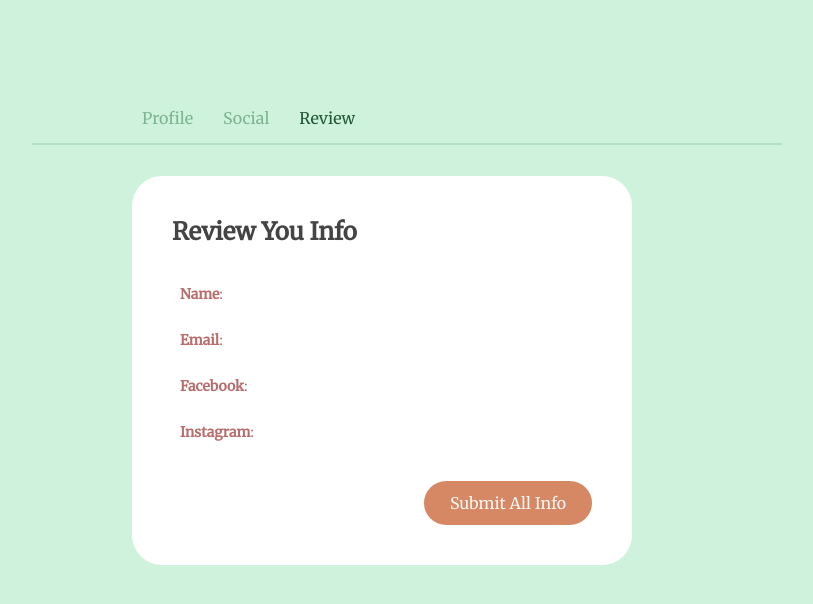
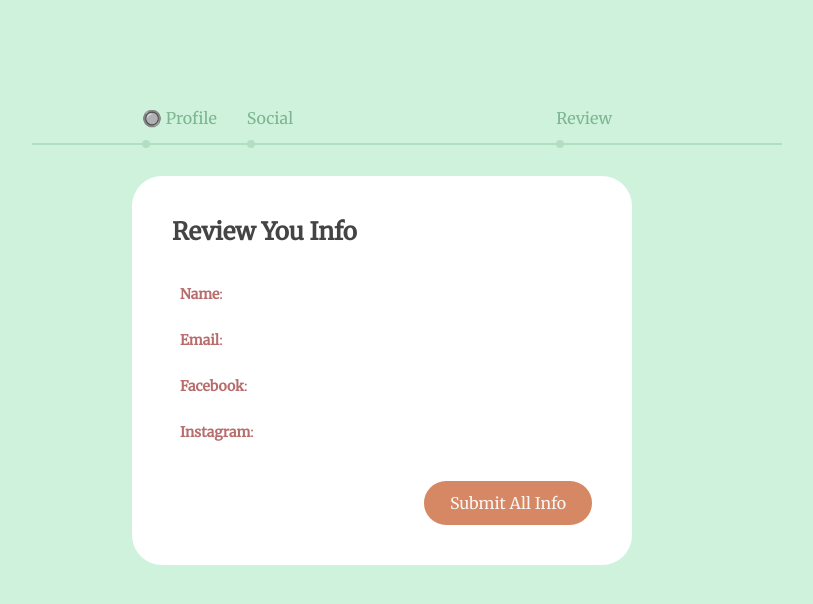
Before and after one commit to dev-Danialw/react-multiStep-form, a React (Vite) app: page /review in a window 1280 px wide. Shown: the top 604 px of the page, without its empty margins (258-1071 px from the left). Built offline with nearby package versions, Linux system fonts and the light colour scheme.

Commit message:
route protection for unfilled forms

```diff
--- a/src/components/signupForm/StepLinks.jsx
+++ b/src/components/signupForm/StepLinks.jsx
@@ -1,16 +1,42 @@
 import React from "react";
 import { NavLink } from "react-router-dom";
+import { useSignupForm } from "../../context/SignupFormContext";
+
+export const isEmpty = (obj) => {
+  return Object.keys(obj).length === 0;
+};
 
 const StepLinks = () => {
+  const { profile, social } = useSignupForm();
+
+  const isProfileDone = !isEmpty(profile);
+  const isSocialDone = !isEmpty(social);
+
   return (
     <div className="step-links">
       <NavLink to="/" exact="true">
-        Profile
+        {isProfileDone ? "✅" : "🔘"} Profile <span />
       </NavLink>
 
-      <NavLink to="/social">Social</NavLink>
+      {isProfileDone ? (
+        <NavLink to="/social">
+          {isSocialDone ? "✅" : "🔘"} Social <span />
+        </NavLink>
+      ) : (
+        <a>
+          Social <span />
+        </a>
+      )}
 
-      <NavLink to="/review">Review</NavLink>
+      {isProfileDone && isSocialDone ? (
+        <NavLink to="/review" style={{ float: "right" }}>
+          Review <span />
+        </NavLink>
+      ) : (
+        <a style={{ float: "right" }}>
+          Review <span />
+        </a>
+      )}
     </div>
   );
 };
```
